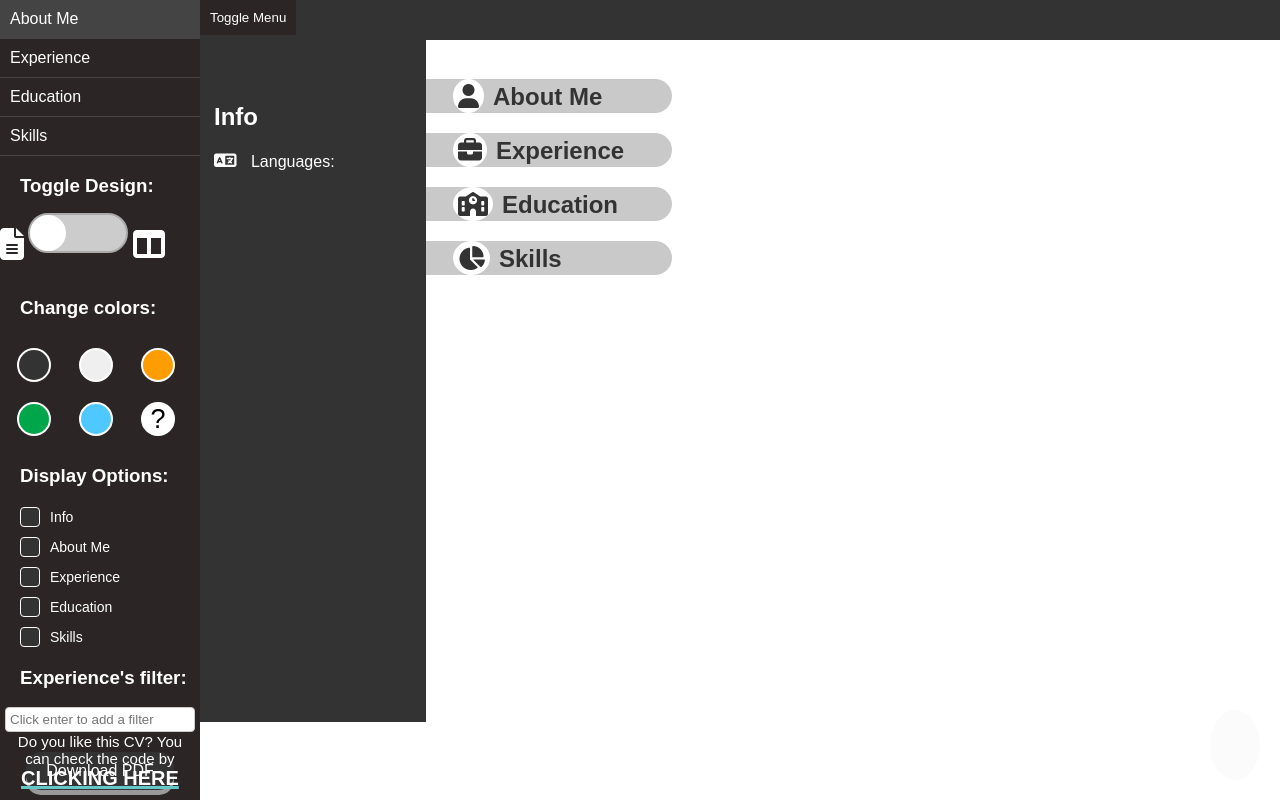
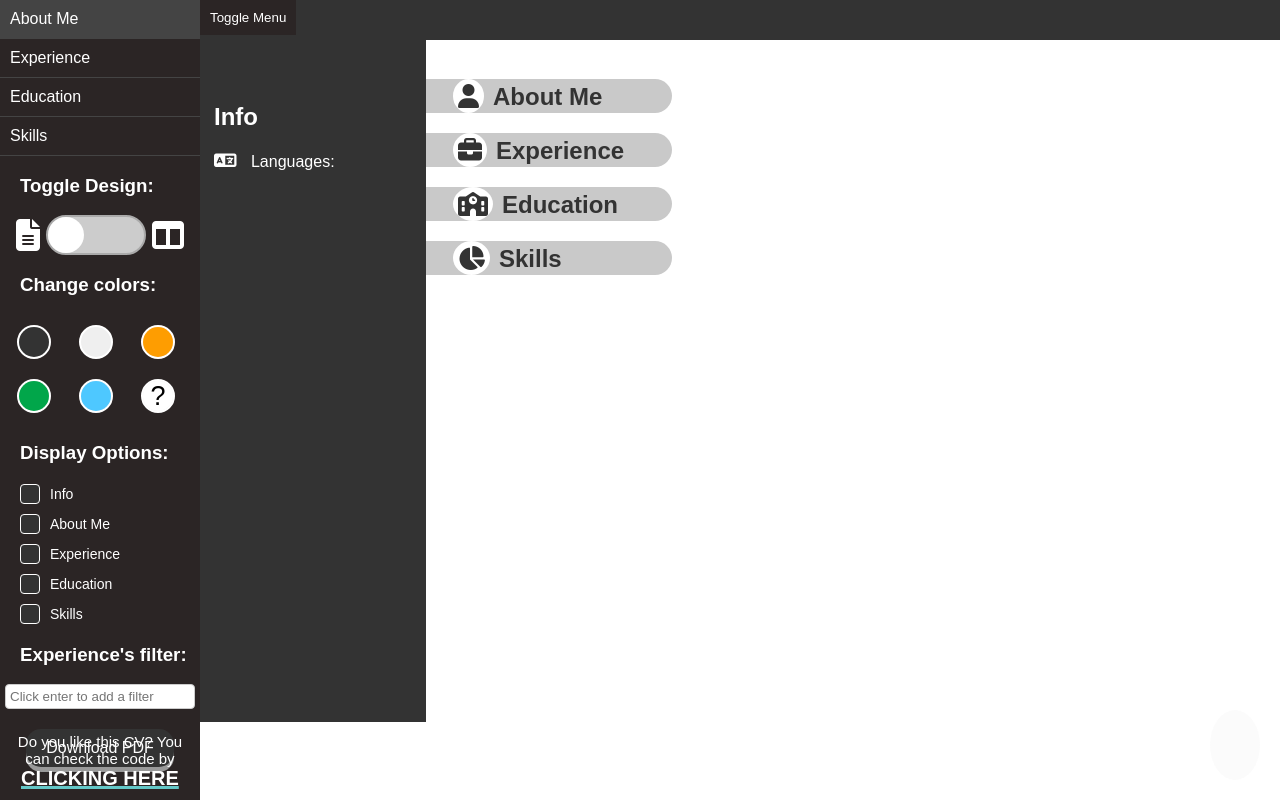
Before and after one commit to jaumes5/CVbuilder, a Flask app: template templates/index.html in a window 1280 px wide. Run offline with Flask 2, Linux system fonts and the light colour scheme; the template is opened without the code that fills it, so the values that code supplies are empty; some libraries are stand-ins or nearby versions.

Commit message:
Fix visual bug with toggle design button

```diff
--- a/static/stylesheets/design-button.css
+++ b/static/stylesheets/design-button.css
@@ -1,7 +1,8 @@
 /* Toggle button styles */
 #design-toggle {
-  display: ruby-text;
-  margin: auto;
+  display: flex;
+  justify-content: center;
+  align-items: center;
 }
 
 .toggle-button {
@@ -14,6 +15,7 @@
   cursor: pointer;
   padding-top: 15px;
   transition: background-color 0.3s, border-color 0.3s;
+  margin: 0 6px;
 }
 
 .toggle-button::before {
```
